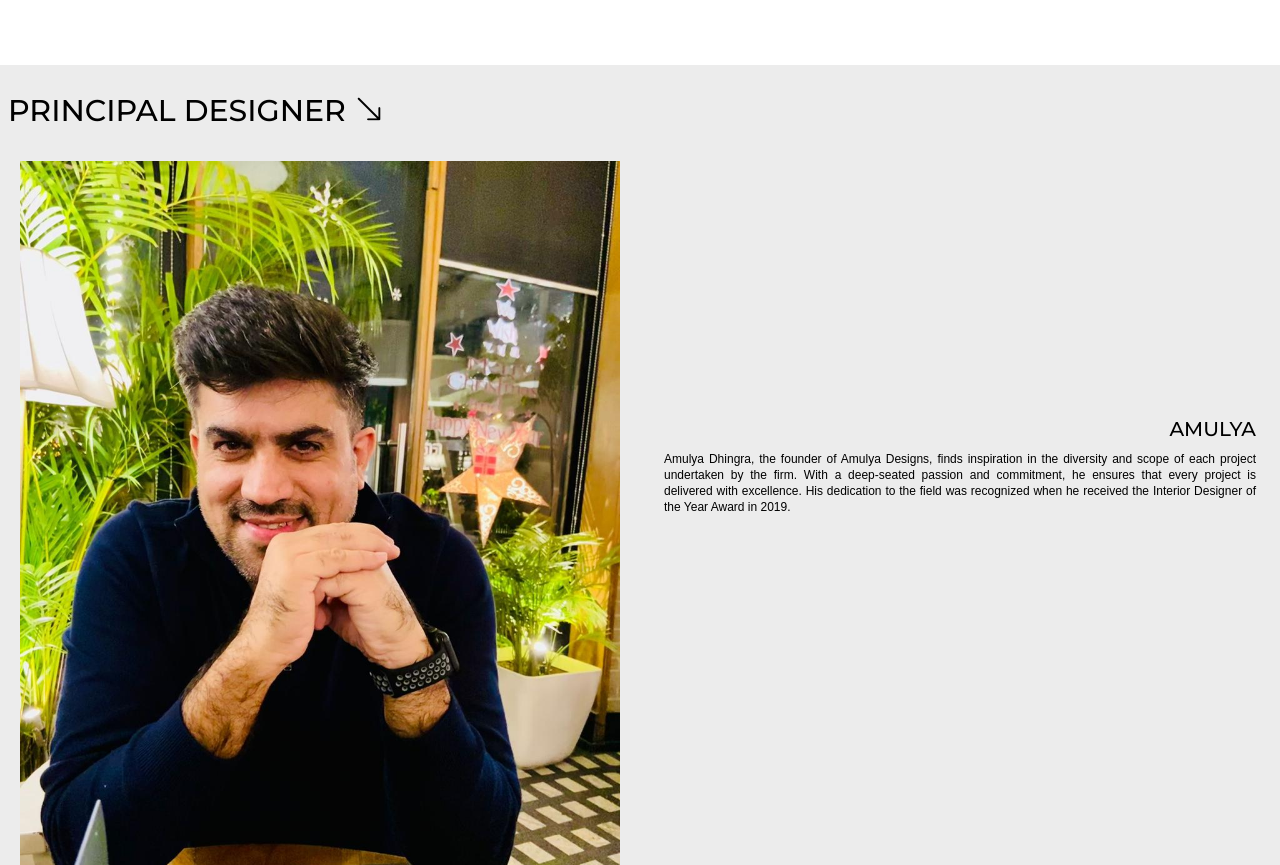
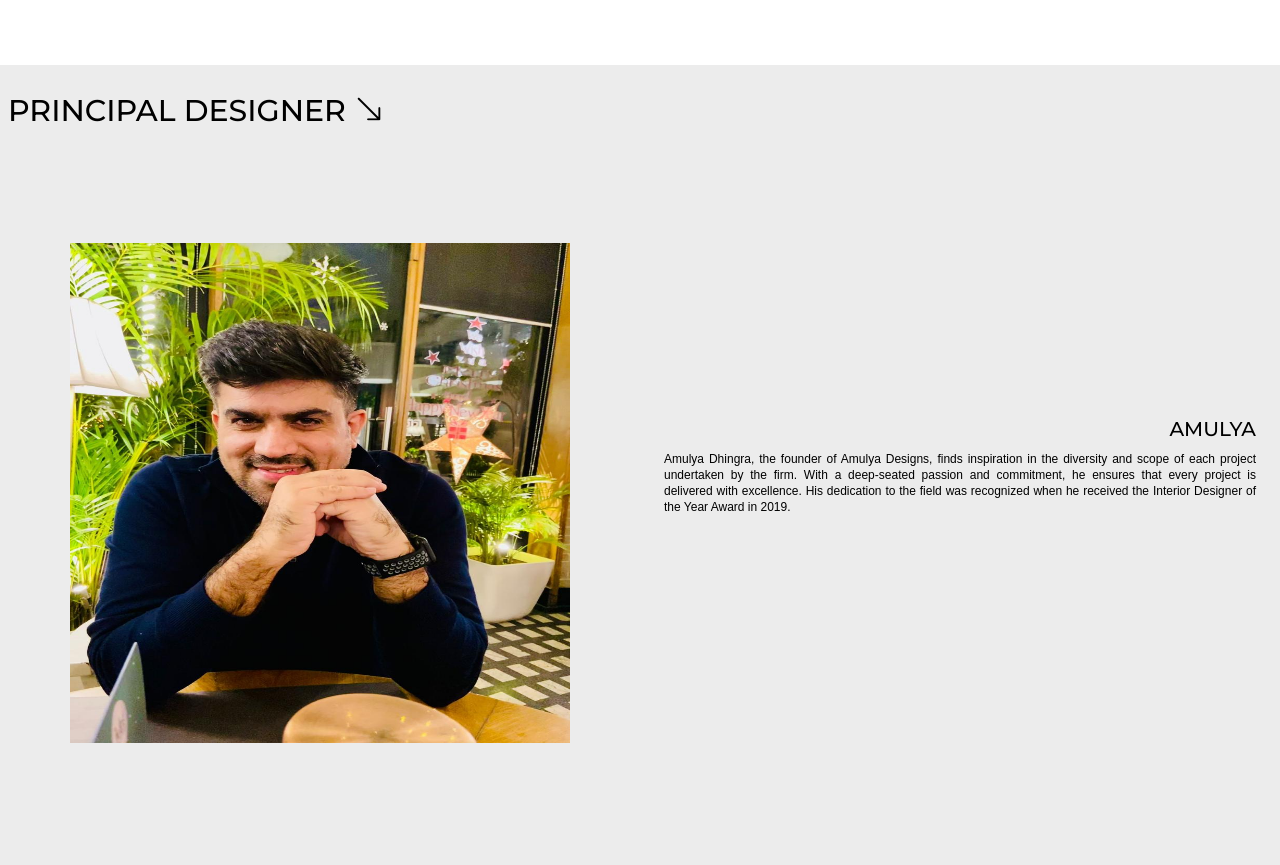
Before and after one commit to akshatbhatt0103/amulya-static-page, a website built with Vite: page index.html in a window 1280 px wide. Shown: the part 4186-5051 px from the top of the page. Built offline with nearby package versions, Linux system fonts and the light colour scheme.

Commit message:
Add files via upload

```diff
--- a/index.html
+++ b/index.html
@@ -318,8 +318,8 @@
         <section class="h-screen w-full overflow-hidden flex flex-col md:flex-row bg-[#ECECEC]">
             <div class="w-full h-2/3 md:h-full md:w-1/2 flex flex-col p-2">
                 <h2 class="text-black text-3xl montserrat-font mt-5">PRINCIPAL DESIGNER <i class="bi bi-arrow-down-right"></i></h2>
-                <div class="flex flex-grow justify-center items-center mt-5 p-3">
-                    <img src="pictures/Amulya_Dhingra.jpg" class="max-h-full max-w-full" alt="principle designer" title="Amulya Dhingra, principle designer">
+                <div class="flex flex-grow justify-center items-center p-1">
+                    <img src="pictures/Amulya_Dhingra.jpg" class="w-full h-auto xl:max-h-[500px] xl:max-w-[500px]" alt="principle designer" title="Amulya Dhingra, principle designer">
                 </div>
             </div>
             <div class="w-full h-1/3 md:h-full md:w-1/2 p-2 flex justify-center items-center">
```
